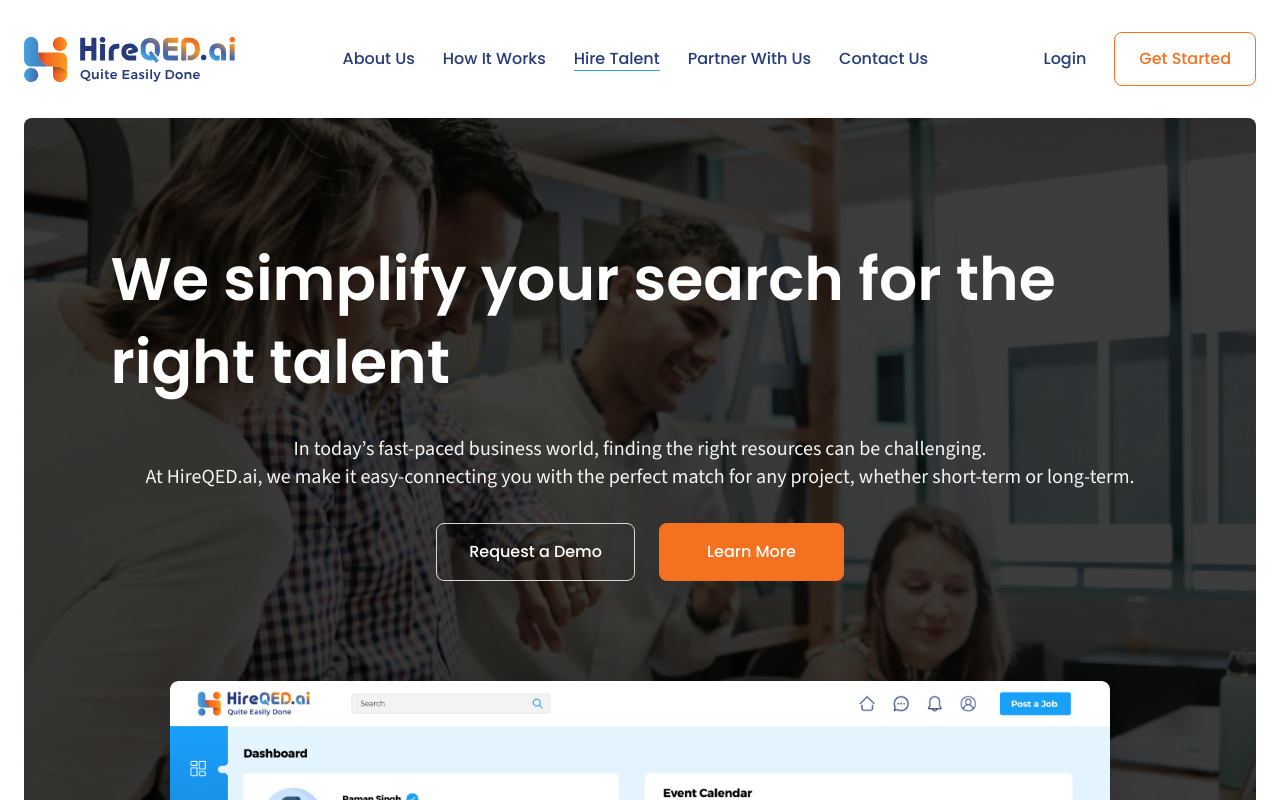
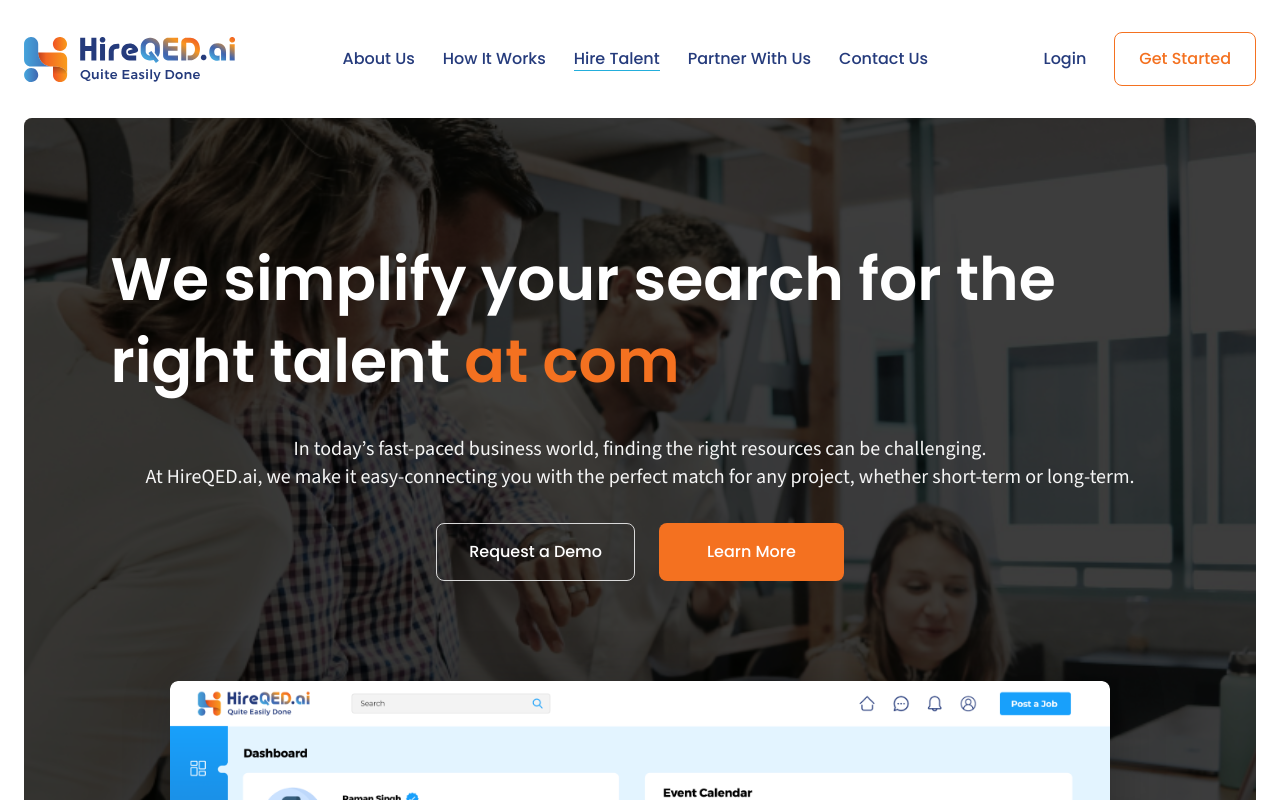
Before and after one commit to Harshad812/hireqed, a Next.js app: page / in a window 1280 px wide. Shown: the top 800 px of the page. Built offline with nearby package versions, Linux system fonts and the light colour scheme.

Commit message:
[Fixed] Header fixed issue

```diff
--- a/src/app/layout.tsx
+++ b/src/app/layout.tsx
@@ -32,7 +32,9 @@
         className={`${poppins.variable} ${Source.variable} font-poppins  font-sans`}
       >
         <Header />
-        {children}
+        <div className="xl:pt-[117.6px] lg:pt-[117.6px] sm:pt-[102.39px] pt-[76.5px]">
+          {children}
+        </div>
         <Footer />
       </body>
     </html>
--- a/src/components/Header/index.tsx
+++ b/src/components/Header/index.tsx
@@ -52,7 +52,7 @@
   ];
 
   return (
-    <header className="sm:py-8 py-6 bg-white relative">
+    <header className="sm:py-8 py-6 bg-white fixed top-0 left-0 w-full z-999">
       <div className="container">
         <div className="flex items-center justify-between">
           <div className="logo">
@@ -78,6 +78,9 @@
                         <Link
                           key={index}
                           href={menu.href}
+                          onClick={() => {
+                            setIsOpen((prev) => !prev);
+                          }}
                           className="py-2.5 font-medium text-base capitalize text-primary-400 hover:text-primary-200 transition-all duration-500 ease-in"
                         >
                           {menu.name}
--- a/src/components/home/HeroSection/index.tsx
+++ b/src/components/home/HeroSection/index.tsx
@@ -18,9 +18,9 @@
                     <span className="text-accent-300 inline">
                       <TypewriterText
                         texts={[
+                          "at faster speed",
                           "at competitive price",
-                          "at competitive price",
-                          "at competitive price",
+                          "from global pool",
                         ]}
                         typingSpeed={150}
                       />
```
